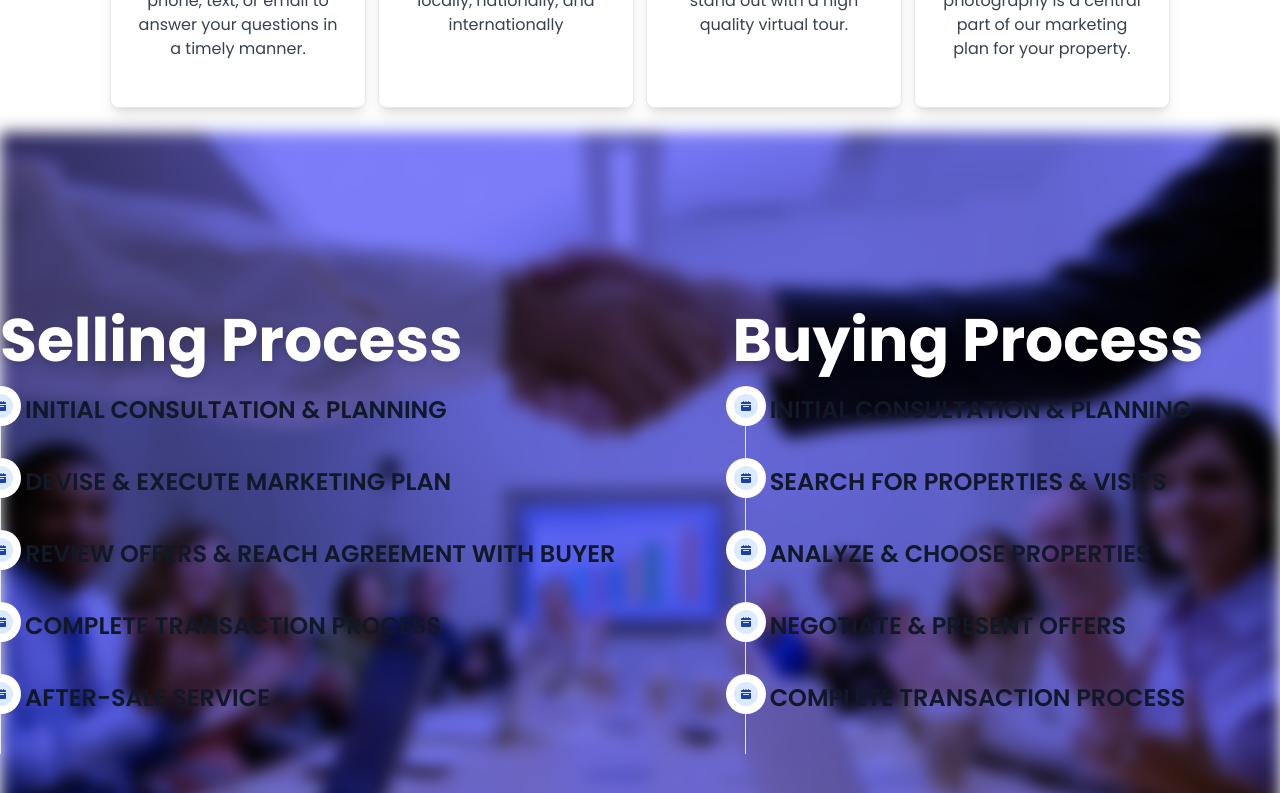
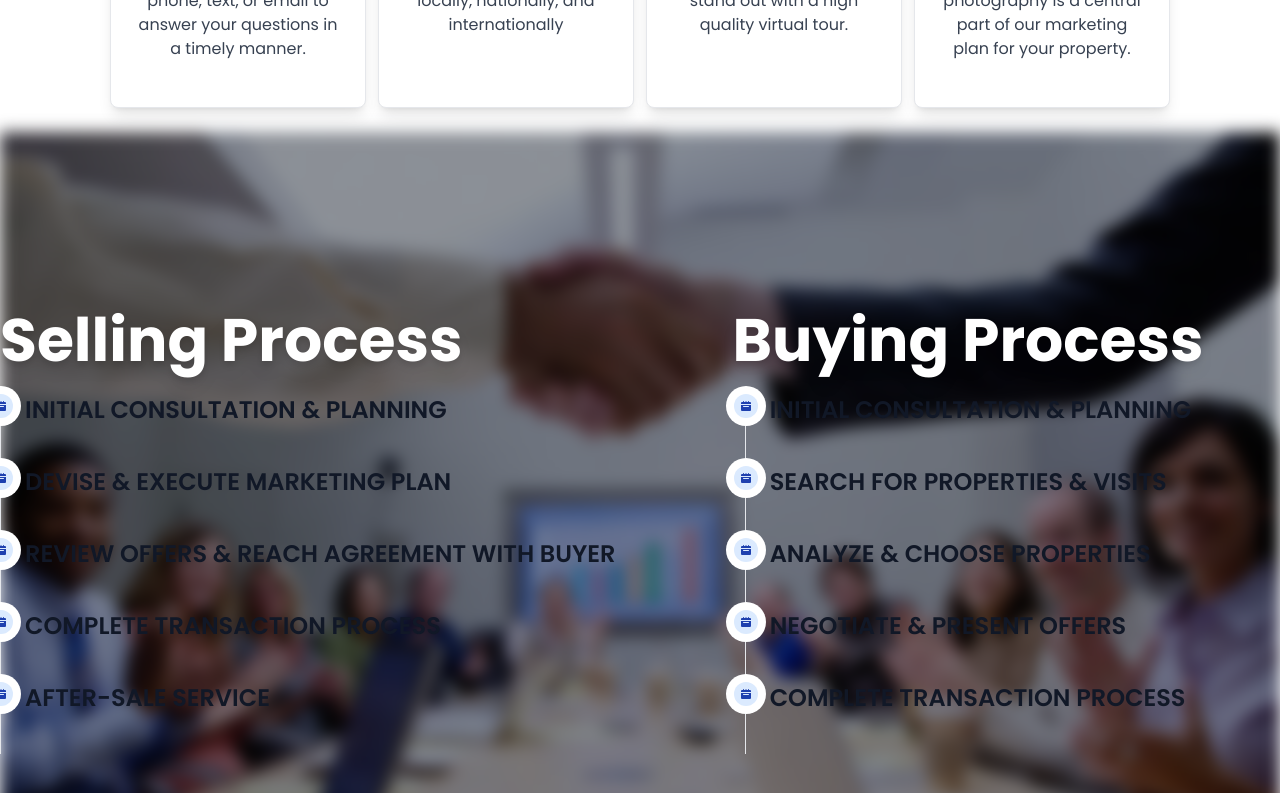
Before and after one commit to MaxAskill/LuxuryPrescence, a Vue app: page / in a window 1280 px wide. Shown: the part 1180-1973 px from the top of the page. Built offline with nearby package versions, Linux system fonts and the light colour scheme.

Commit message:
change the color to gray

```diff
--- a/src/components/Process.vue
+++ b/src/components/Process.vue
@@ -6,7 +6,7 @@
         background-image: url('/assets/meeting.png');
         filter: blur(8px);
         z-index: 0;
-        background-color: rgba(0, 0, 255, 0.5);
+        background-color: rgba(31, 41, 55, 0.5);
         background-blend-mode: multiply;
       "
     ></div>
```
